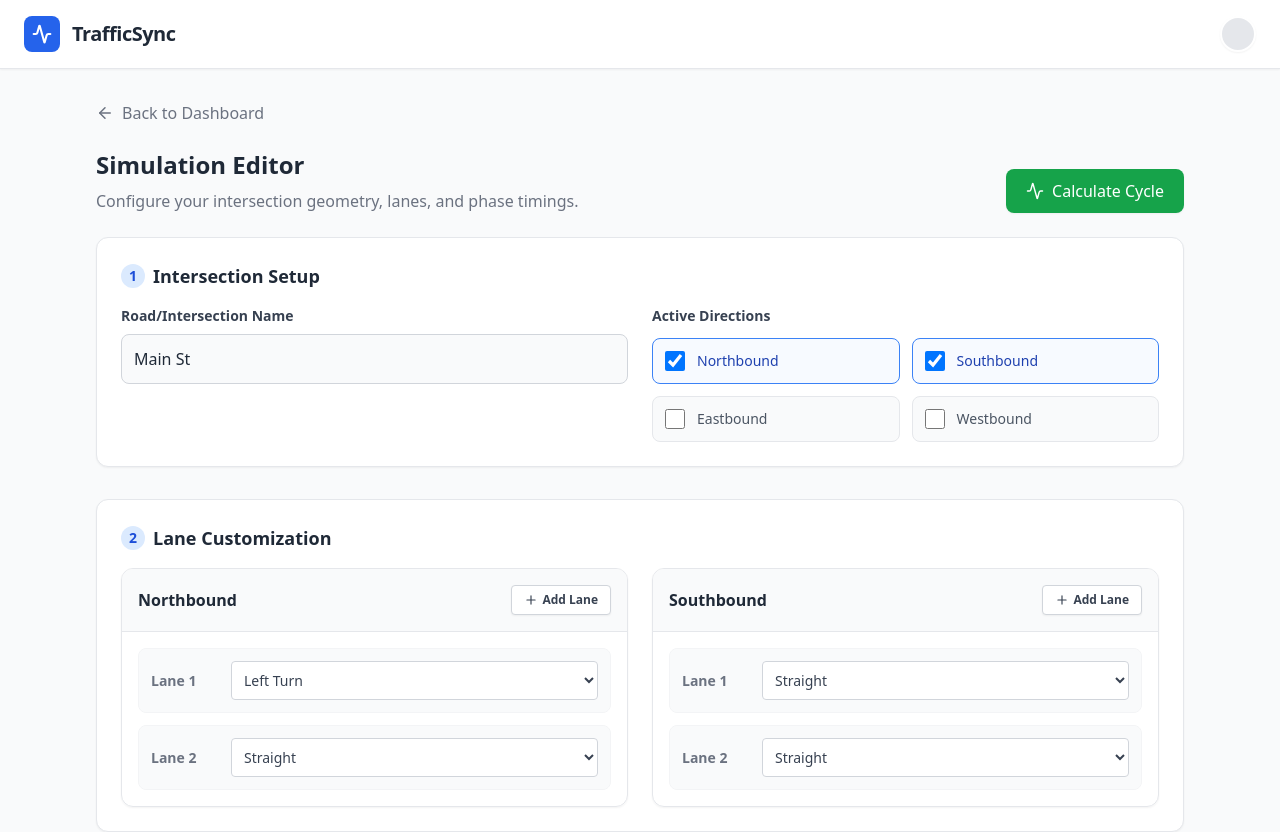
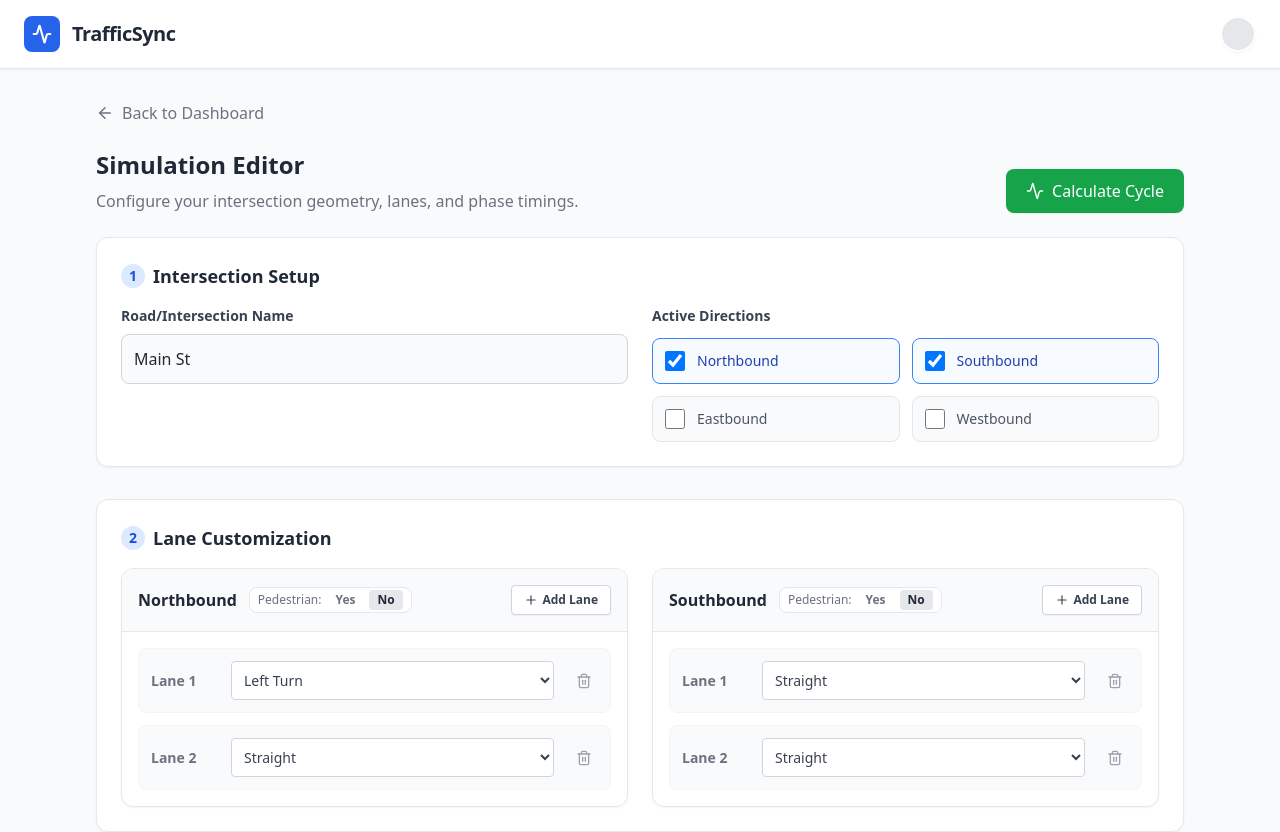
Before and after one commit to danlenoon/TrafficSync, a React (Vite) app in the folder client/: page /editor in a window 1280 px wide. Shown: the top 832 px of the page. Built offline with nearby package versions, Linux system fonts and the light colour scheme.

Commit message:
feat: enhance signal timing engine, lane customization, pedestrian controls, and simulation management

```diff
--- a/client/src/SimulationContext.jsx
+++ b/client/src/SimulationContext.jsx
@@ -20,14 +20,56 @@ export function SimulationProvider({ children }) {
     'Southbound-2': { go: 45, amber: 3, red: 2 }
   });
 
+  const [pedestrians, setPedestrians] = useState({
+    Northbound: 'No', Southbound: 'No', Eastbound: 'No', Westbound: 'No'
+  });
+
+  const [pedestrianTimings, setPedestrianTimings] = useState({
+    Northbound: { go: 1, red: 3 },
+    Southbound: { go: 1, red: 3 },
+    Eastbound: { go: 1, red: 3 },
+    Westbound: { go: 1, red: 3 }
+  });
+
   const toggleDirection = (dir) => {
     setDirections(prev => ({ ...prev, [dir]: !prev[dir] }));
+  };
+
+  const setPedestrian = (dir, value) => {
+    setPedestrians(prev => ({ ...prev, [dir]: value }));
+  };
+
+  const updatePedestrianTiming = (dir, field, value) => {
+    setPedestrianTimings(prev => ({
+      ...prev,
+      [dir]: { ...prev[dir], [field]: Number(value) }
+    }));
   };
 
   const addLane = (dir) => {
     setLaneConfigs(prev => {
       const current = prev[dir] || [];
-      return { ...prev, [dir]: [...current, { id: current.length + 1, type: 'Straight' }] };
+      const nextId = current.length > 0 ? Math.max(...current.map(l => l.id)) + 1 : 1;
+
+      // Set default timings for new lane: Go=1, Amber=3, Red=3
+      setPhaseTimings(prevTimings => ({
+        ...prevTimings,
+        [`${dir}-${nextId}`]: { go: 1, amber: 3, red: 3 }
+      }));
+
+      return { ...prev, [dir]: [...current, { id: nextId, type: 'Straight' }] };
+    });
+  };
+
+  const removeLane = (dir, id) => {
+    setLaneConfigs(prev => ({
+      ...prev,
+      [dir]: prev[dir].filter(l => l.id !== id)
+    }));
+    setPhaseTimings(prev => {
+      const updated = { ...prev };
+      delete updated[`${dir}-${id}`];
+      return updated;
     });
   };
 
@@ -50,20 +92,42 @@ export function SimulationProvider({ children }) {
 
   // Derived results
   const results = useMemo(() => {
-    let totalCycle = 0;
+    const getAxisCycle = (dir1, dir2) => {
+      const getDirMetrics = (dir) => {
+        const lanes = laneConfigs[dir] || [];
+        if (!directions[dir] || lanes.length === 0) return { l: 0, s: 0, max: 0, prot: false };
 
-    Object.keys(directions).filter(d => directions[d]).forEach(dir => {
-      let maxDirTime = 0;
-      (laneConfigs[dir] || []).forEach(lane => {
-        const key = `${dir}-${lane.id}`;
-        const t = phaseTimings[key] || { go: 0, amber: 0, red: 0 };
-        const laneActiveTime = t.go + t.amber + t.red;
-        if (laneActiveTime > maxDirTime) {
-          maxDirTime = laneActiveTime;
-        }
-      });
-      totalCycle += maxDirTime;
-    });
+        let lMax = 0;
+        let sMax = 0;
+        lanes.forEach(lane => {
+          const t = phaseTimings[`${dir}-${lane.id}`] || { go: 0, amber: 0, red: 0 };
+          const total = t.go + t.amber + t.red;
+          if (lane.type === 'Left Turn') {
+            if (total > lMax) lMax = total;
+          } else {
+            if (total > sMax) sMax = total;
+          }
+        });
+
+        const max = Math.max(lMax, sMax);
+        // Protected left turn condition: left turn exists and timing differs from through lanes
+        const prot = lMax > 0 && sMax > 0 && lMax !== sMax;
+        return { l: lMax, s: sMax, max, prot };
+      };
+
+      const m1 = getDirMetrics(dir1);
+      const m2 = getDirMetrics(dir2);
+
+      // Dedicated left turn phases occur when both opposing directions require protected left turns (e.g. Del Rosario 4-way)
+      if (m1.prot && m2.prot) {
+        return m1.l + m2.l + Math.max(m1.s, m2.s);
+      }
+
+      // Otherwise, traffic movements run concurrently bounded by the maximum timing of this street (e.g. Clark x Friendship T-intersection)
+      return Math.max(m1.max, m2.max);
+    };
+
+    const totalCycle = getAxisCycle('Northbound', 'Southbound') + getAxisCycle('Eastbound', 'Westbound');
 
     const stats = [];
     Object.keys(directions).filter(d => directions[d]).forEach(dir => {
@@ -82,16 +146,31 @@ export function SimulationProvider({ children }) {
           rePct: totalCycle ? (stopTime / totalCycle) * 100 : 0,
         });
       });
+
+      if (pedestrians[dir] === 'Yes') {
+        const p = pedestrianTimings[dir] || { go: 0, red: 0 };
+        const stopTime = Math.max(0, totalCycle - p.go);
+        stats.push({
+          key: `${dir}-pedestrian`,
+          label: `${dir.substring(0, 2).toUpperCase()} Pedestrian (Crossing)`,
+          stop: stopTime,
+          goPct: totalCycle ? (p.go / totalCycle) * 100 : 0,
+          amPct: 0,
+          rePct: totalCycle ? (stopTime / totalCycle) * 100 : 0,
+        });
+      }
     });
     return { maxCycle: totalCycle, stats };
-  }, [directions, laneConfigs, phaseTimings]);
+  }, [directions, laneConfigs, phaseTimings, pedestrians, pedestrianTimings]);
 
   return (
     <SimulationContext.Provider value={{
       roadName, setRoadName,
       directions, toggleDirection,
-      laneConfigs, addLane, updateLaneType,
+      laneConfigs, addLane, removeLane, updateLaneType,
       phaseTimings, updateTiming,
+      pedestrians, setPedestrian,
+      pedestrianTimings, updatePedestrianTiming,
       results
     }}>
       {children}
--- a/client/src/components/organisms/LanesSection.jsx
+++ b/client/src/components/organisms/LanesSection.jsx
@@ -1,9 +1,9 @@
 import React, { useContext } from 'react';
-import { Plus } from 'lucide-react';
+import { Plus, Trash2 } from 'lucide-react';
 import { SimulationContext } from '../../SimulationContext';
 
 export default function LanesSection() {
-  const { directions, laneConfigs, addLane, updateLaneType } = useContext(SimulationContext);
+  const { directions, laneConfigs, addLane, removeLane, updateLaneType, pedestrians, setPedestrian } = useContext(SimulationContext);
 
   return (
     <section className="bg-white p-6 rounded-xl border border-gray-200 shadow-sm">
@@ -14,8 +14,31 @@ export default function LanesSection() {
       <div className="grid grid-cols-1 lg:grid-cols-2 gap-6">
         {Object.keys(directions).filter(d => directions[d]).map(dir => (
           <div key={dir} className="border border-gray-200 rounded-xl overflow-hidden shadow-sm">
-            <div className="bg-gray-50 border-b border-gray-200 p-4 flex justify-between items-center">
-              <h3 className="font-bold text-gray-800">{dir}</h3>
+            <div className="bg-gray-50 border-b border-gray-200 p-4 flex flex-wrap justify-between items-center gap-3">
+              <div className="flex items-center gap-3">
+                <h3 className="font-bold text-gray-800">{dir}</h3>
+                <div className="flex items-center gap-1.5 text-xs bg-white border border-gray-200 px-2 py-0.5 rounded-lg shadow-2xs">
+                  <span className="text-gray-500 font-medium">Pedestrian:</span>
+                  <button
+                    type="button"
+                    onClick={() => setPedestrian(dir, 'Yes')}
+                    className={`px-2 py-0.5 rounded text-xs font-bold transition-colors ${
+                      pedestrians[dir] === 'Yes' ? 'bg-blue-600 text-white' : 'text-gray-500 hover:text-gray-800'
+                    }`}
+                  >
+                    Yes
+                  </button>
+                  <button
+                    type="button"
+                    onClick={() => setPedestrian(dir, 'No')}
+                    className={`px-2 py-0.5 rounded text-xs font-bold transition-colors ${
+                      pedestrians[dir] !== 'Yes' ? 'bg-gray-200 text-gray-800' : 'text-gray-500 hover:text-gray-800'
+                    }`}
+                  >
+                    No
+                  </button>
+                </div>
+              </div>
               <button onClick={() => addLane(dir)} className="text-xs font-bold bg-white border border-gray-300 px-3 py-1.5 rounded hover:bg-gray-50 text-gray-700 shadow-sm flex items-center gap-1">
                 <Plus size={14}/> Add Lane
               </button>
@@ -37,7 +60,21 @@ export default function LanesSection() {
                       <option>Right Turn</option>
                       <option>U-Turn</option>
                       <option>Straight & Right</option>
+                      <option>Left & Straight</option>
+                      <option>Left & Right</option>
+                      <option>Left & U-Turn</option>
+                      <option>Straight & U-Turn</option>
+                      <option>Right & U-Turn</option>
+                      <option>Left, Straight, & U-Turn</option>
+                      <option>U-Turn, Straight, & Right</option>
                     </select>
+                    <button
+                      onClick={() => removeLane(dir, lane.id)}
+                      className="p-1.5 text-gray-400 hover:text-red-500 transition-colors rounded hover:bg-red-50"
+                      title="Remove Lane"
+                    >
+                      <Trash2 size={16} />
+                    </button>
                   </div>
                 ))
               )}
--- a/client/src/components/organisms/TimingsSection.jsx
+++ b/client/src/components/organisms/TimingsSection.jsx
@@ -2,7 +2,7 @@ import React, { useContext } from 'react';
 import { SimulationContext } from '../../SimulationContext';
 
 export default function TimingsSection() {
-  const { directions, laneConfigs, phaseTimings, updateTiming } = useContext(SimulationContext);
+  const { directions, laneConfigs, phaseTimings, updateTiming, pedestrians, pedestrianTimings, updatePedestrianTiming } = useContext(SimulationContext);
 
   return (
     <section className="bg-white p-6 rounded-xl border border-gray-200 shadow-sm">
@@ -22,7 +22,8 @@ export default function TimingsSection() {
           </thead>
           <tbody className="divide-y divide-gray-100">
             {Object.keys(directions).filter(d => directions[d]).map(dir => (
-              (laneConfigs[dir] || []).map(lane => {
+              <React.Fragment key={dir}>
+                {(laneConfigs[dir] || []).map(lane => {
                   const key = `${dir}-${lane.id}`;
                   const t = phaseTimings[key] || { go: 0, amber: 0, red: 0 };
                   return (
@@ -51,7 +52,37 @@ export default function TimingsSection() {
                       </td>
                     </tr>
                   );
-              })
+                })}
+
+                {/* Pedestrian row: only shown if pedestrian option is Yes for this direction */}
+                {pedestrians[dir] === 'Yes' && (
+                  <tr className="bg-blue-50/30 hover:bg-blue-50/50 transition-colors">
+                    <td className="p-4">
+                      <div className="font-bold text-blue-900">{dir.substring(0, 2).toUpperCase()} Pedestrian</div>
+                      <div className="text-xs font-semibold text-blue-700 bg-blue-100 inline-block px-2 py-0.5 rounded mt-1">Pedestrian Crossing</div>
+                    </td>
+                    <td className="p-4 border-l border-gray-100 bg-green-50/20">
+                      <input
+                        type="number"
+                        value={pedestrianTimings[dir]?.go ?? ''}
+                        onChange={e => updatePedestrianTiming(dir, 'go', e.target.value)}
+                        className="w-full max-w-[80px] p-2 border border-gray-300 rounded text-center mx-auto block bg-white font-bold text-green-700 focus:ring-2 focus:ring-green-500 focus:outline-none"
+                      />
+                    </td>
+                    <td className="p-4 border-l border-gray-100 bg-gray-50/50 text-center text-gray-400 font-bold">
+                      —
+                    </td>
+                    <td className="p-4 border-l border-gray-100 bg-red-50/20">
+                      <input
+                        type="number"
+                        value={pedestrianTimings[dir]?.red ?? ''}
+                        onChange={e => updatePedestrianTiming(dir, 'red', e.target.value)}
+                        className="w-full max-w-[80px] p-2 border border-gray-300 rounded text-center mx-auto block bg-white font-bold text-red-600 focus:ring-2 focus:ring-red-500 focus:outline-none"
+                      />
+                    </td>
+                  </tr>
+                )}
+              </React.Fragment>
             ))}
           </tbody>
         </table>
--- a/client/src/pages/Results.jsx
+++ b/client/src/pages/Results.jsx
@@ -52,7 +52,6 @@ export default function Results() {
                     <div className="font-bold text-gray-800">{stat.label}</div>
                     <div className="text-sm text-gray-500">Wait time (Total Red Stop): <span className="font-bold text-red-500">{stat.stop}s</span></div>
                   </div>
-                  <div className="text-sm font-bold text-gray-400">Total: {results.maxCycle}s</div>
                 </div>
 
                 {/* Visual Bar */}
```
Lines whose indentation alone changed are shown as unchanged.
